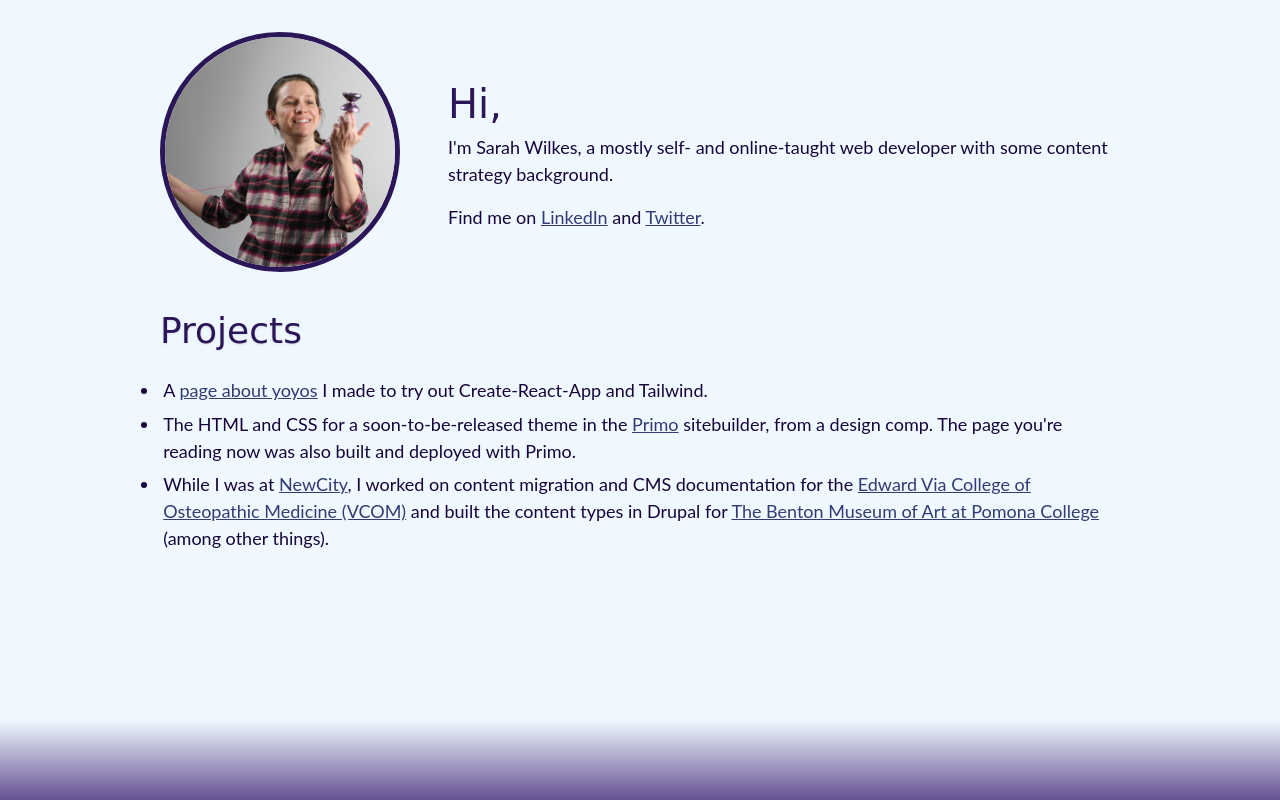
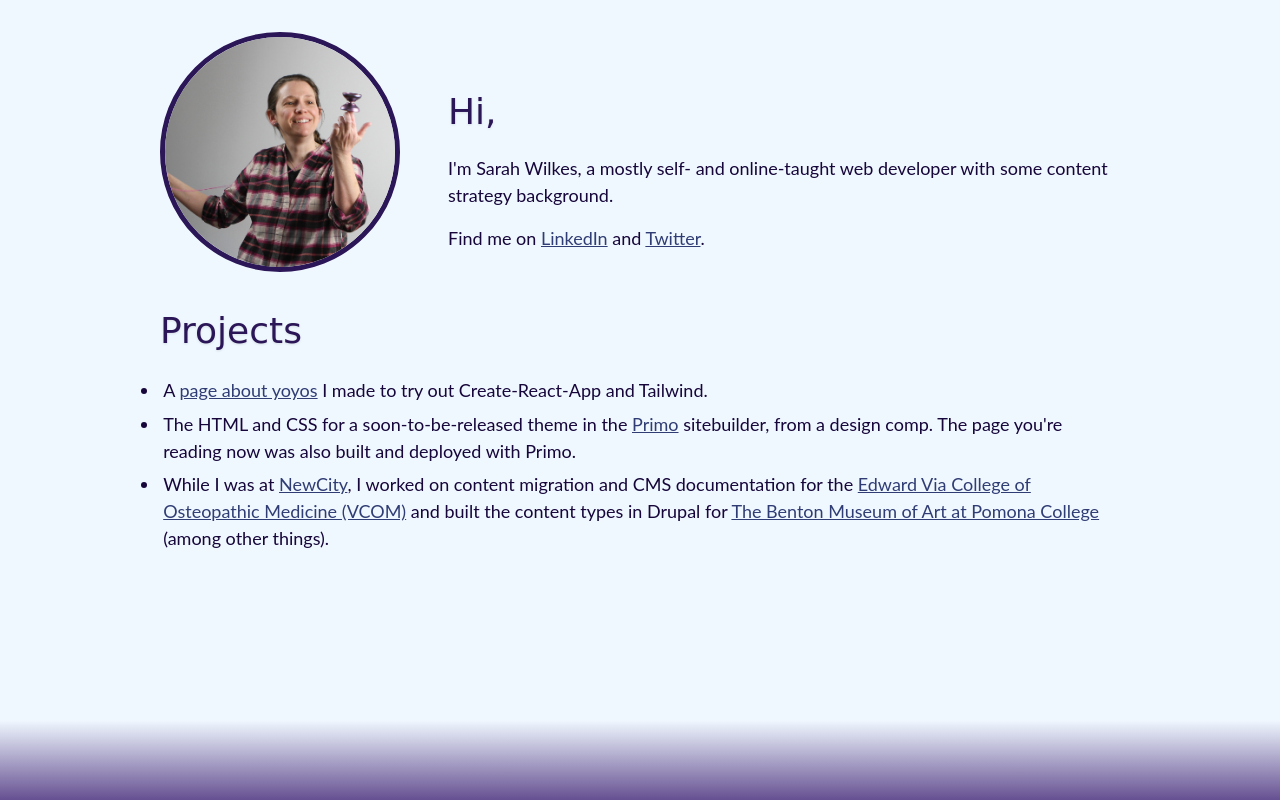
Before and after one commit to mightycoyote/mightycoyote.github.io, a plain HTML site: page index.html in a window 1280 px wide. Drawn offline with Linux system fonts and the light colour scheme.

Commit message:
display font sizing

```diff
--- a/index.html
+++ b/index.html
@@ -14,18 +14,18 @@
       <div class="block" id="block-rrxee">
         <div class="primo-component" id="component-rrxee">
           <div><div id="grid">
-	<main>
-  	<section id="about" class="primo-copy">
+	<main class="primo-copy">
+  	<section id="about">
     	<h1 class="visually-hidden">About Me</h1>
       <figure>
       	<img id="mepic" src='./assets/IMG_6588%20even%20smaller%20%20square.jpeg' alt="Sarah Wilkes" />
       </figure>
       <div id="intro">
-     	 	<p><span id="hi">Hi, </span>I'm Sarah Wilkes, a mostly self- and online-taught web developer with some content strategy background.</p>
+     	 	<p><span class="hi">Hi, </span>I'm Sarah Wilkes, a mostly self- and online-taught web developer with some content strategy background.</p>
     		<p>Find me on <a href="https://www.linkedin.com/in/sarah-wilkes-5560aaa8">LinkedIn</a> and <a href="https://twitter.com/Sarah_Wilkes">Twitter</a>.</p>
       </div>
     </section>
-    <section id="projects" class="primo-copy">
+    <section id="projects">
       <h2>Projects</h2>
       <ul>
         <li>A <a href="#">page about yoyos</a> I made to try out Create-React-App and Tailwind.</li>
@@ -43,11 +43,8 @@
   #component-rrxee footer {
     padding-bottom: 3rem;
   }
-  #component-rrxee #hi {
-    font-size: 2.5rem;
+  #component-rrxee .hi {
     display: block;
-    font-family: 'Lobster Two', cursive;
-    color: var(--primary-dark);
   }
   #component-rrxee #mepic {
     margin: 0 auto;
```
Also changed, not shown: primo.json (+1 -1 lines), styles.css.
